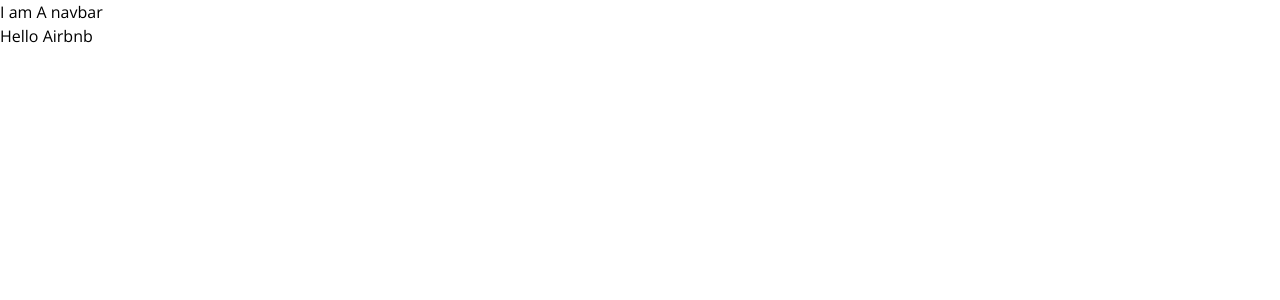
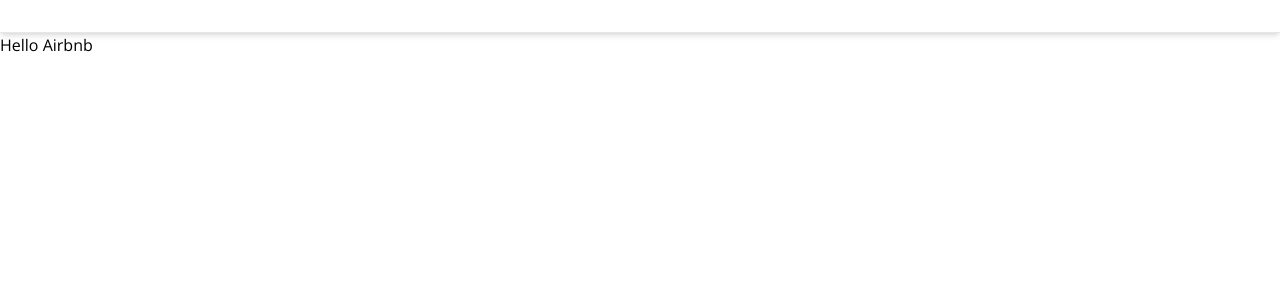
Before and after one commit to shresthashim/airbnb, a Next.js app: page / in a window 1280 px wide. Shown: the top 300 px of the page. Built offline with nearby package versions, Linux system fonts and the light colour scheme.

Commit message:
feat : add Container component

```diff
--- /dev/null
+++ b/app/components/Container.tsx
@@ -0,0 +1,11 @@
+import React from 'react';
+
+const Container = () => {
+    return (
+        <div>
+
+        </div>
+    );
+};
+
+export default Container;
--- a/app/components/Navbar/Navbar.tsx
+++ b/app/components/Navbar/Navbar.tsx
@@ -1,9 +1,14 @@
 import React from 'react';
+import Container from "@/app/components/Container";
 
 const Navbar = () => {
     return (
-        <div>
-            I am A navbar
+        <div className='fixed-w-full bg-white z-10 shadow-md'>
+            <div className='py-4 border-b-[1px]'>
+                <Container>
+
+                </Container>
+            </div>
         </div>
     );
 };
```
